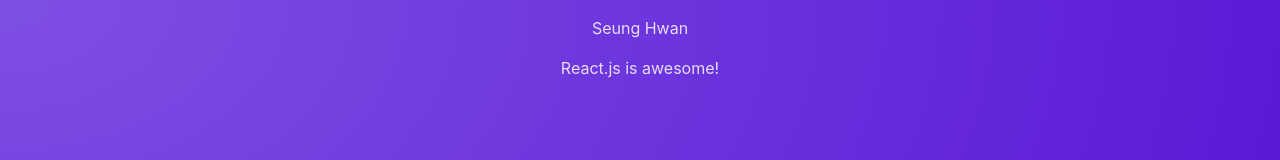
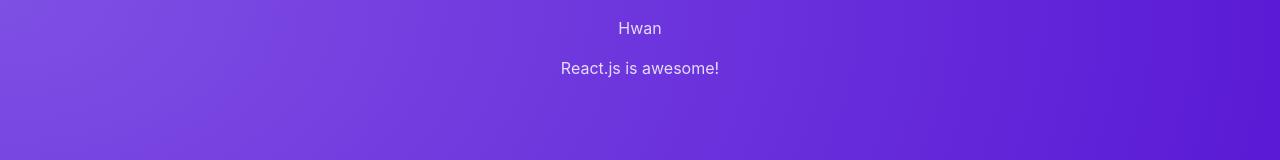
Before and after one commit to HwanKR/NextJS-udemy-study, a React (Vite) app in the folder starting-project/: page / in a window 1280 px wide. Shown: the top 160 px of the page. Built offline with nearby package versions, Linux system fonts and the light colour scheme.

Commit message:
Section 2-21 complete

```diff
--- a/starting-project/src/components/Post.jsx
+++ b/starting-project/src/components/Post.jsx
@@ -1,8 +1,12 @@
+const names = ['Hwan', 'Rue'];
+
 function Post() {
+  const chosenName = Math.random() > 0.5 ? names[0] : names[1];
+
   return (
     <div>
-      <p>Seung Hwan</p>
-      <p> React.js is awesome!</p>
+      <p>{chosenName}</p>
+      <p>React.js is awesome!</p>
     </div>
   );
 }
```
